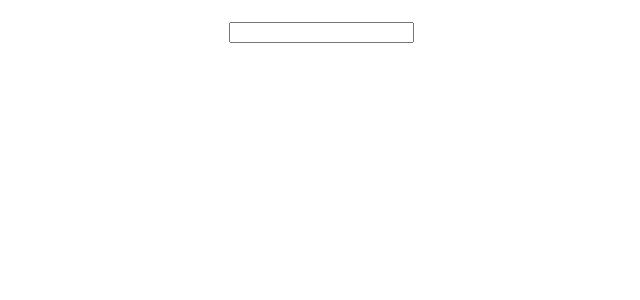
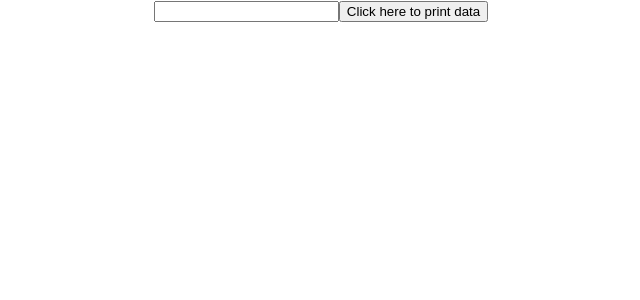
Before and after one commit to hozaifask/learning-React, a React (Create React App) app in the folder client/: page / in a window 1280 px wide. Shown: the top 300 px of the page, without its empty margins (319-959 px from the left). Built offline with nearby package versions, Linux system fonts and the light colour scheme.

Commit message:
updated here to print data by clicking on button

```diff
--- a/client/src/Getvalue.js
+++ b/client/src/Getvalue.js
@@ -1,6 +1,7 @@
 import React,{useState} from 'react';
 function Getvalue(){
     const[data,setData]=useState(null)
+    const[print,setPrint]=useState(false)
 
 function getData(val){
     console.log(val.target.value)
@@ -8,8 +9,13 @@
 }
     return (
         <div>
-        <h1>{data}</h1>
+            {
+                print?
+                <h1>{data}</h1>
+                :null
+            }
         <input type="text"  onChange={getData}/>
+       <button onClick={()=>setPrint(true)}>Click here to print data</button>
         </div>
 
 
```
